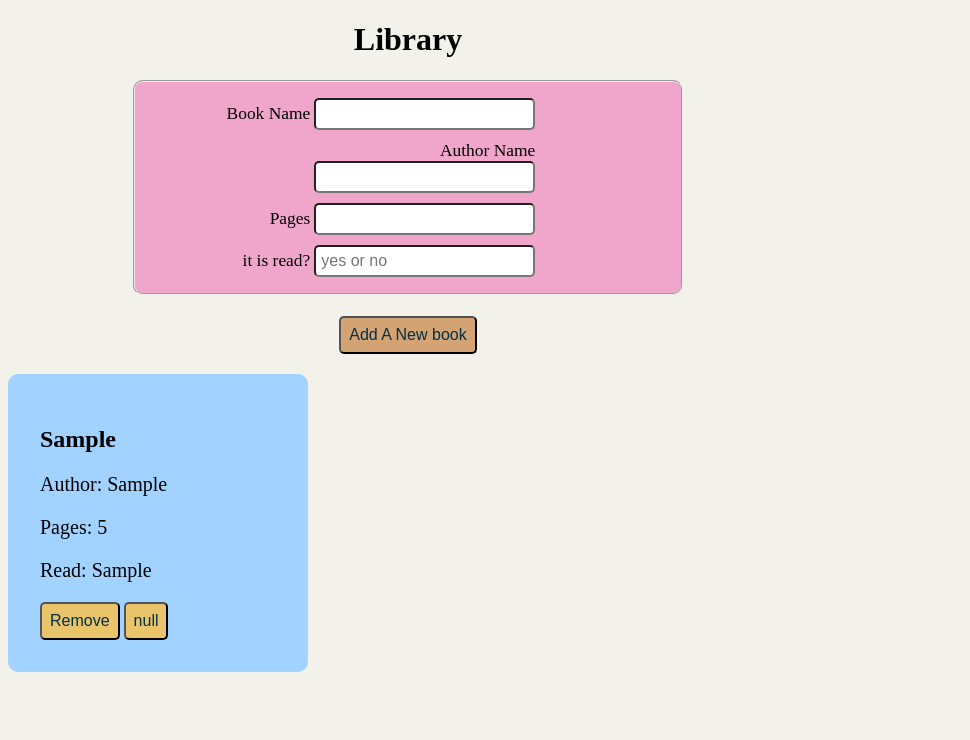
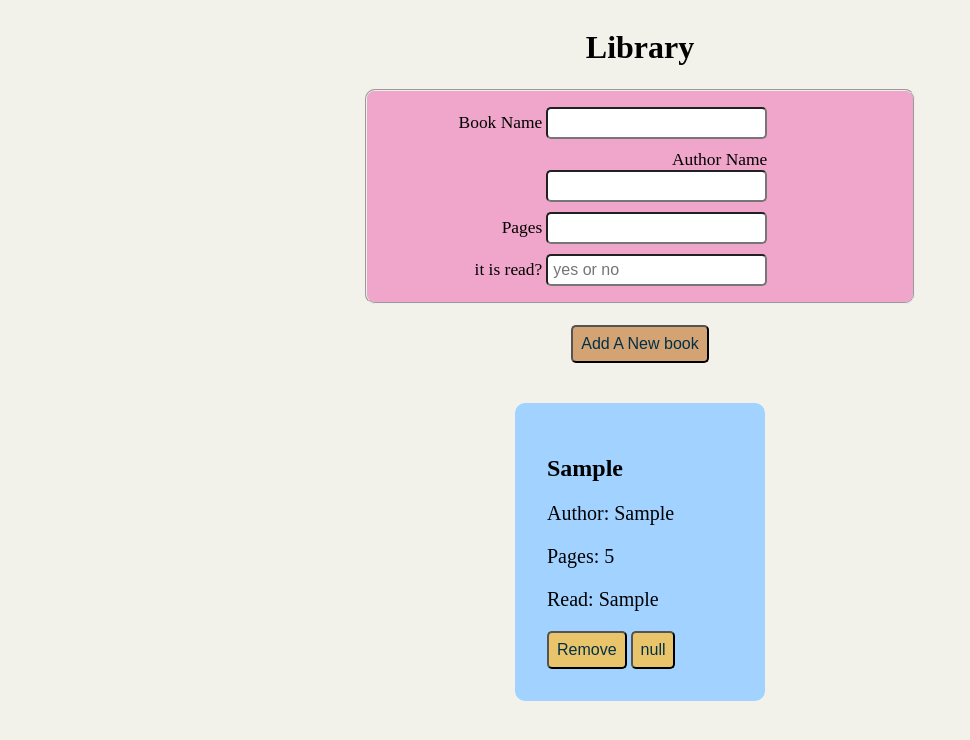
Before and after one commit to ekrat123/library-TOP, a plain HTML site: page index.html in a window 1280 px wide. Both pictures are taken after typing "Sample", "Sample", "5", "Sample" into the empty fields and a click on the button "Add A New book". Shown: the whole page, without its empty margins (0-970 px from the left). Drawn offline with Linux system fonts and the light colour scheme.

Commit message:
styles improved.

```diff
--- a/style.css
+++ b/style.css
@@ -3,10 +3,17 @@
 }
 body {
   background-color: #f3f2ea;
-  width: 100vh;
+
+  display: flex;
+  flex-direction: column;
+  justify-content: center;
 }
 
 header {
+  display: flex;
+  flex-direction: column;
+}
+h1 {
   text-align: center;
 }
 fieldset {
@@ -42,9 +49,11 @@ input {
 }
 
 .container {
-  display: grid;
-  grid-template-columns: repeat(auto-fit, minmax(250px, 300px));
+  display: flex;
   gap: 20px;
+  padding: 20px;
+  flex-wrap: wrap;
+  justify-content: center;
 }
 
 label {
@@ -55,6 +64,7 @@ label {
   background-color: #a2d2ff;
   padding: 2rem;
   border-radius: 10px;
+  min-width: 250px;
 }
 .card p {
   font-size: 1.25rem;
@@ -74,6 +84,6 @@ button:hover {
 }
 
 .newBook {
-  margin: 20px;
+  margin: 20px auto;
   background-color: #d4a373;
 }
```
